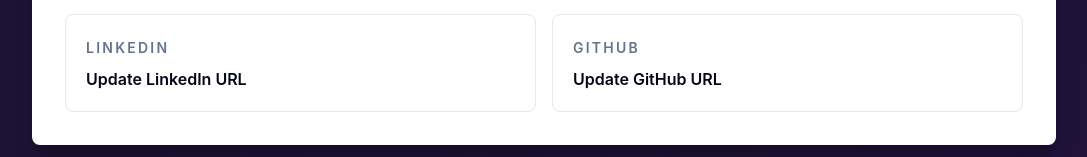
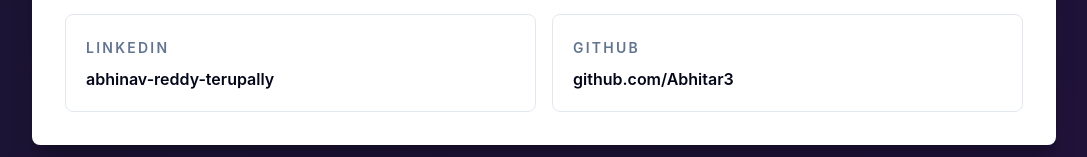
Before and after one commit to Abhitar3/abhinav-portfolio, a React (Vite) app: page / in a window 1280 px wide. Shown: the part 6536-6693 px from the top of the page, without its empty margins (96-1183 px from the left). Built offline with nearby package versions, Linux system fonts and the light colour scheme.

Commit message:
Update portfolio contact links

```diff
--- a/src/components/Contact.jsx
+++ b/src/components/Contact.jsx
@@ -27,22 +27,26 @@
               <p className="mt-2 font-semibold text-slate-950">Newark, DE</p>
             </div>
             <a
-              href="#"
+              href="https://www.linkedin.com/in/abhinav-reddy-terupally"
+              target="_blank"
+              rel="noreferrer"
               className="rounded-lg border border-slate-200 p-5 transition hover:border-indigo-300 hover:bg-indigo-50"
             >
               <span className="text-sm font-semibold uppercase tracking-[0.16em] text-slate-500">
                 LinkedIn
               </span>
-              <p className="mt-2 font-semibold text-slate-950">Update LinkedIn URL</p>
+              <p className="mt-2 font-semibold text-slate-950">abhinav-reddy-terupally</p>
             </a>
             <a
-              href="#"
+              href="https://github.com/Abhitar3"
+              target="_blank"
+              rel="noreferrer"
               className="rounded-lg border border-slate-200 p-5 transition hover:border-indigo-300 hover:bg-indigo-50"
             >
               <span className="text-sm font-semibold uppercase tracking-[0.16em] text-slate-500">
                 GitHub
               </span>
-              <p className="mt-2 font-semibold text-slate-950">Update GitHub URL</p>
+              <p className="mt-2 font-semibold text-slate-950">github.com/Abhitar3</p>
             </a>
           </div>
         </div>
```
